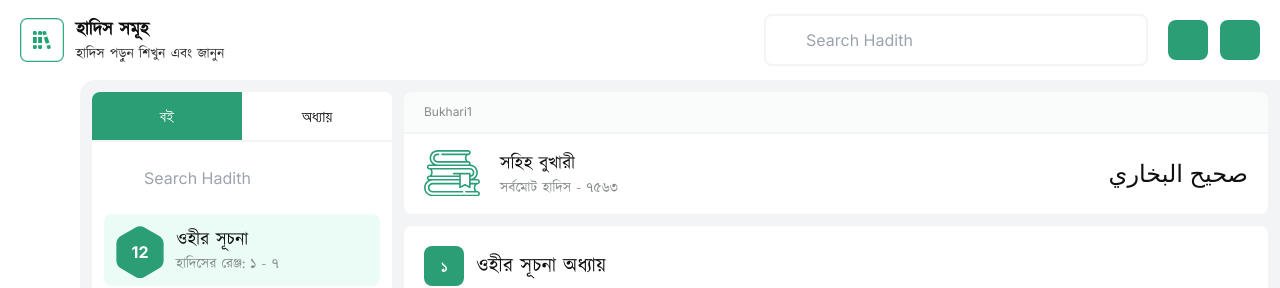
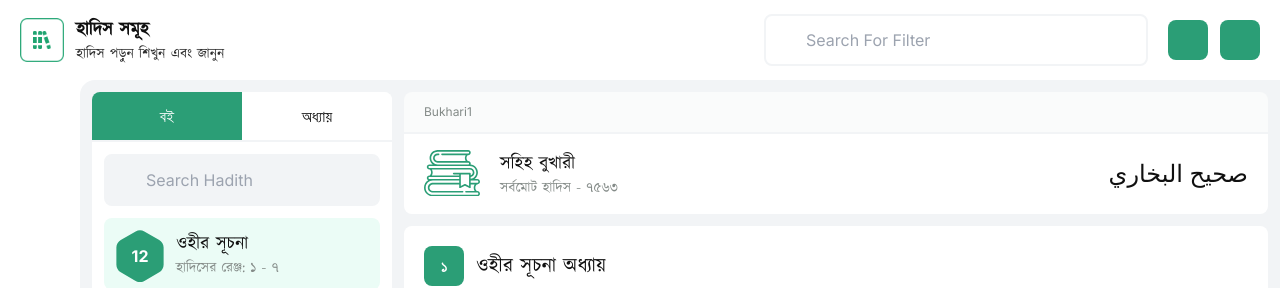
Before and after one commit to Iftekhar16/iHadis, a Next.js app: page / in a window 1280 px wide. Shown: the top 288 px of the page. Built offline with nearby package versions, Linux system fonts and the light colour scheme.

Commit message:
input field bug fix where the border flashed and jittered

```diff
--- a/src/app/globals.css
+++ b/src/app/globals.css
@@ -15,14 +15,17 @@
 
 /* Handle */
 ::-webkit-scrollbar-thumb {
-    background: rgb(156, 163, 175);
+    background: rgb(136, 136, 136);
     border-radius: 10px;
 }
 
 /* Handle on hover */
 ::-webkit-scrollbar-thumb:hover {
-    background: rgba(156, 163, 175, 0.822);
+    background: rgba(136, 136, 136, 0.822);
 }
+
+
+
 
 @font-face {
     font-family: 'kalpurush';
--- a/src/app/page.js
+++ b/src/app/page.js
@@ -53,7 +53,7 @@
                 <div className="search-settings-container flex items-center gap-5">
                     <form className="relative" action="">
                         <div className="icon absolute left-4 top-1/2 -translate-y-1/2 text-lg text-gray-400 dark:text-light4"><div className="relative top-1"><iconify-icon icon="mingcute:search-line"></iconify-icon></div></div>
-                        <input className="w-96 bg-light1 dark:bg-dark1 border-2 dark:border-0 border-light3 dark:border-light2 rounded-lg px-10 py-3" type="text" placeholder="Search Hadith"/>
+                        <input className="w-96 bg-light1 dark:bg-dark1 border-2 border-light3 dark:border-dark1 rounded-lg px-10 py-3" type="text" placeholder="Search For Filter"/>
                     </form>
                     <div className="flex gap-3">
                         <button className="btn-settings bg-accent2 text-light1 text-xl flex justify-center items-center w-10 h-10 rounded-lg" onClick={toggleDark}>
@@ -105,7 +105,7 @@
                         <Line/>
                         <form className="relative m-3" action="">
                             <div className="icon absolute left-4 top-1/2 -translate-y-1/2 text-lg text-gray-400"><div className="relative top-1"><iconify-icon icon="mingcute:search-line"></iconify-icon></div></div>
-                            <input className="w-full bg-light1 dark:bg-dark1 rounded-lg px-10 py-3" type="text" placeholder="Search Hadith"/>
+                            <input className="w-full bg-light3 dark:bg-dark1 border-2 border-light3 dark:border-dark1 rounded-lg px-10 py-3" type="text" placeholder="Search Hadith"/>
                         </form>
                         <div className={`books-container overflow-y-scroll pb-3 ${tabCategory? "flex flex-col flex-grow-0":"hidden"}`}>
                             <Book isActive={true}/>
```
